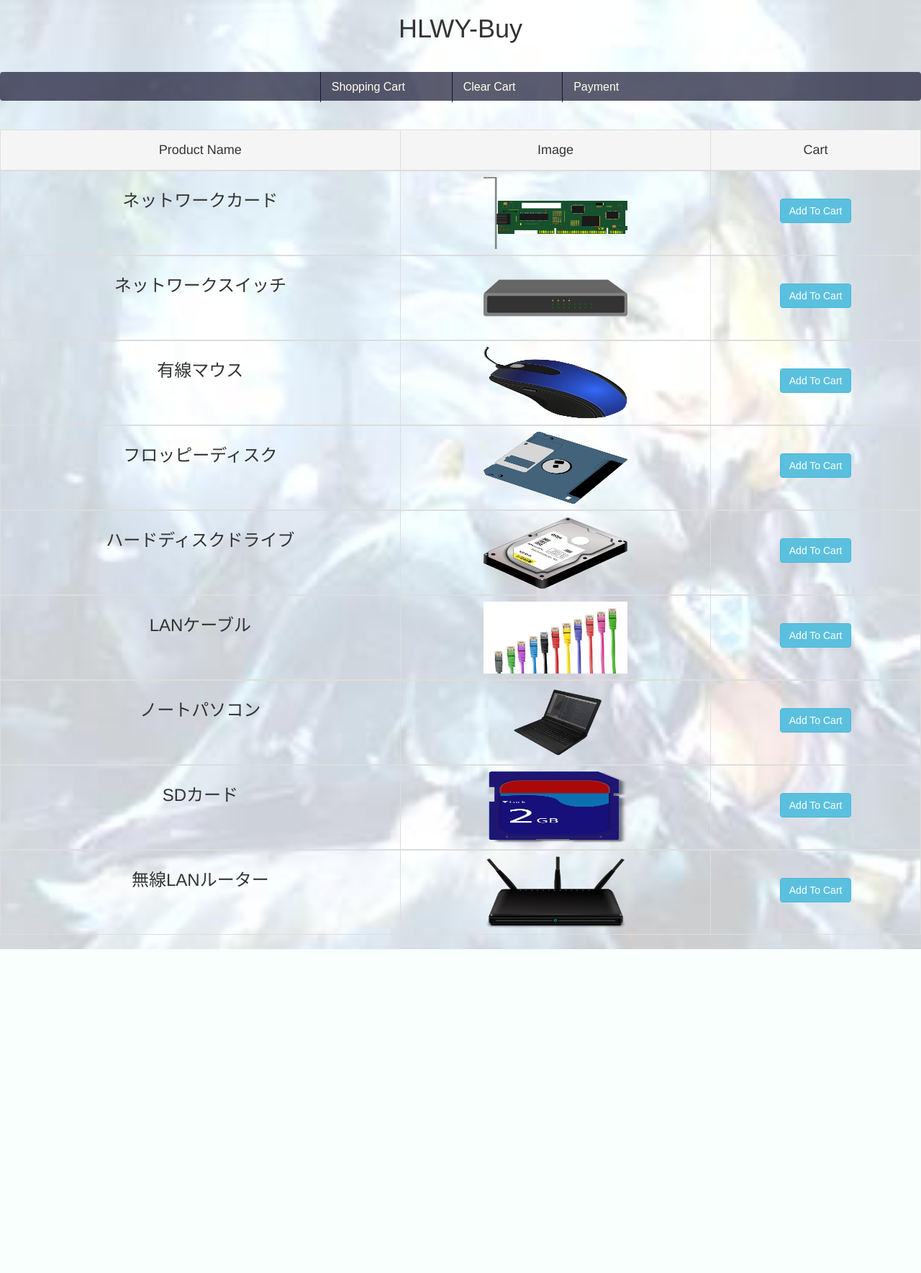
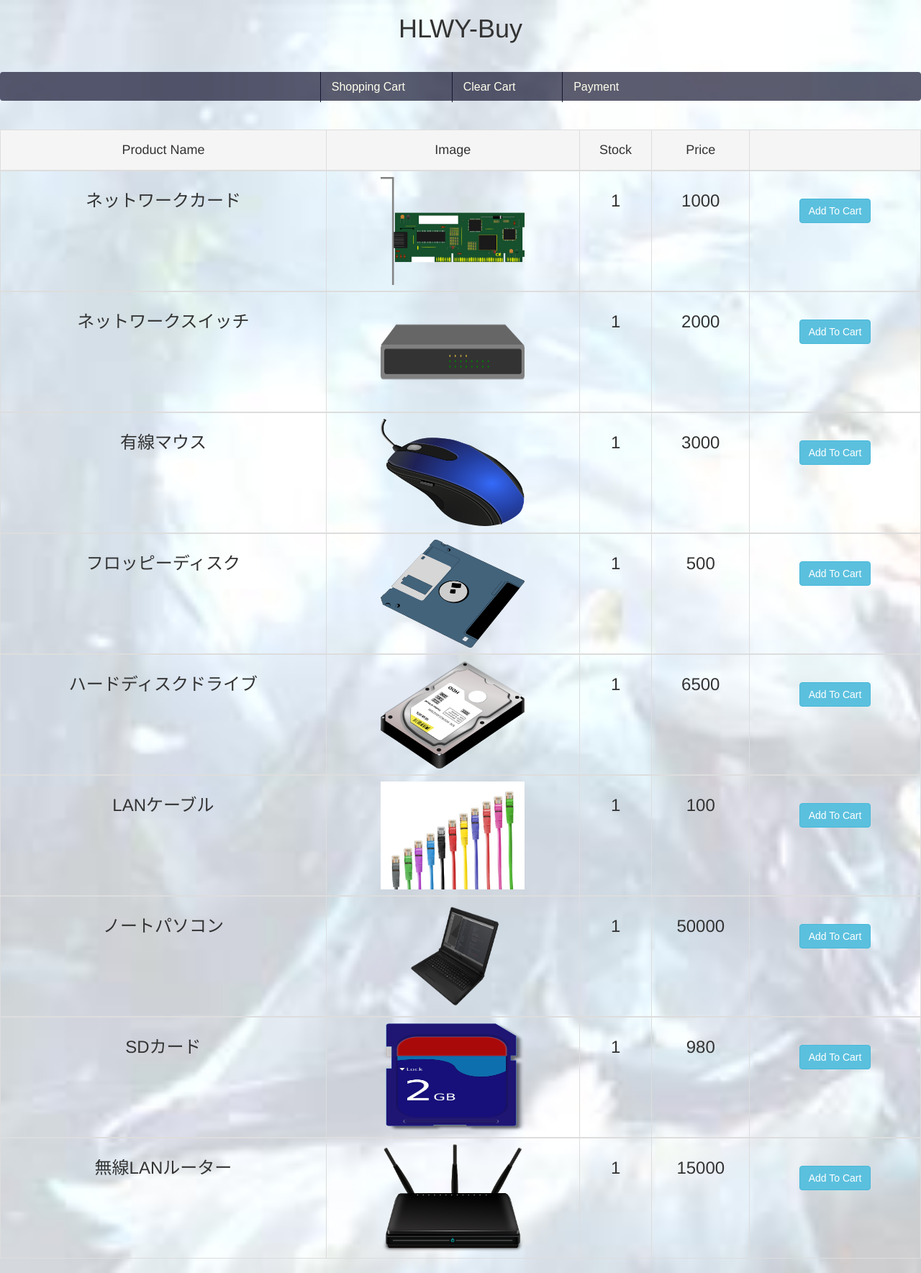
Before and after one commit to SsCq21/Phyton_shopping, a Django app: page /ec/list/ in a window 1280 px wide. Shown: the whole page at 72% size. Before the commit the page ends 1319 px from the top, so only its background shows below. Run offline with Django 3.2, Linux system fonts and the light colour scheme; data comes from the database, SQL or seed files in the repository; some libraries are stand-ins or nearby versions.

Commit message:
Update product_list.html

```diff
--- a/ecommerce_website/ecommerce/templates/product_list.html
+++ b/ecommerce_website/ecommerce/templates/product_list.html
@@ -324,18 +324,36 @@
                         <h4>Image</h4>
                     </td>
                     <td align="center">
-                        <h4>Cart</h4>
+                        <h4>Stock</h4>
+                    </td>
+                    <td align="center">
+                        <h4>Price</h4>
+                    </td>
+                    <td align="center">
+                        <h4> </h4>
                     </td>
                 </tr>
             </thead>
 
             {% for product in products %}
-            <tbody><tr>
-            <td align="center"><h3>{{ product.name }}</h3></td>
-            <td align="center"><img height=100 src="../../media/{{ product.image }}" alt="" width="200" height="200" border="0" /></td>
-            <td align="center"><a href="../cart_add/{{ product.id }}"><h3 class="btn btn-info">Add to Cart</h3></a></td>
-        </tr>
-            {% endfor %}
+            <tbody>
+                <tr>
+                    <td align="center">
+                        <h3>{{ product.name }}</h3>
+                    </td>
+                    <td align="center"><img height=150 src="../../media/{{ product.image }}" alt="" width="200" height="200"
+                            border="0" /></td>
+                    <td align="center">
+                        <h3>{{ product.stock }}</h3>
+                    </td>
+                    <td align="center">
+                        <h3>{{ product.price }}</h3>
+                    </td>
+                    <td align="center"><a href="../cart_add/{{ product.id }}">
+                            <h3 class="btn btn-info">Add to Cart</h3>
+                        </a></td>
+                </tr>
+                {% endfor %}
 
 
 </body>
```
